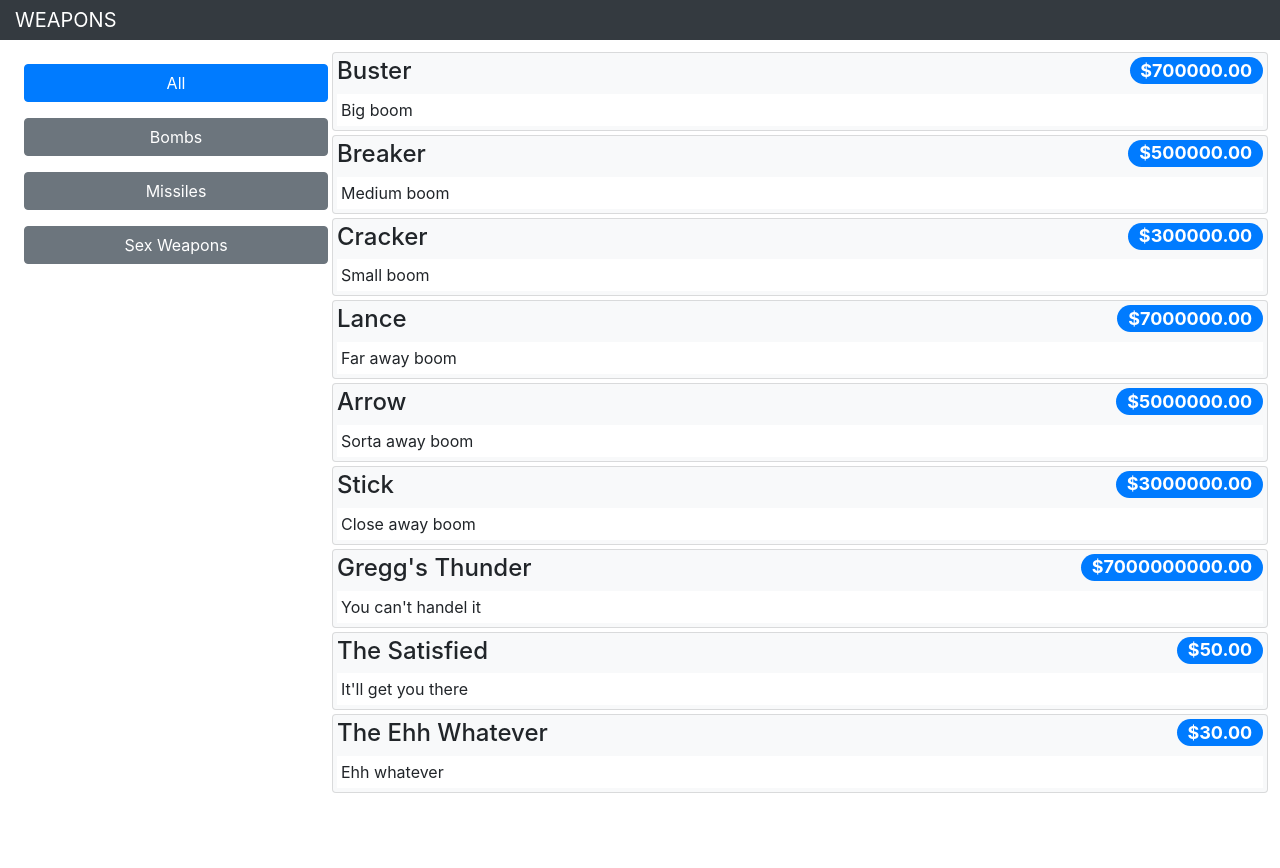
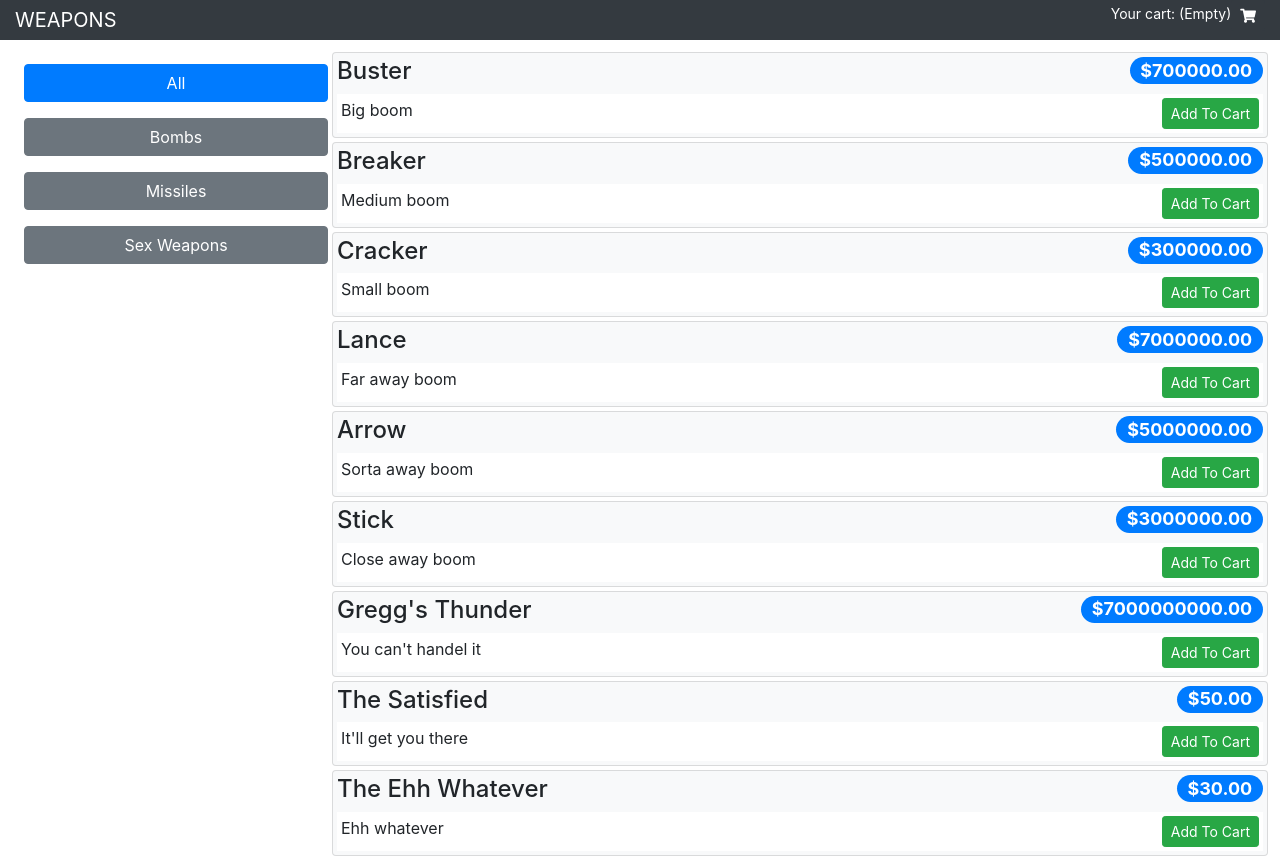
Before and after one commit to greggtrueb/react_learn, a React (Create React App) app: page /shop/products in a window 1280 px wide. Before the commit the page ends 805 px from the top, so only its background shows below. Built offline with nearby package versions, Linux system fonts and the light colour scheme.

Commit message:
Cart working

```diff
--- a/src/data/CartReducer.js
+++ b/src/data/CartReducer.js
@@ -1,7 +1,7 @@
 import { ActionTypes } from "./Types"
 
 export const CartReducer = (storeData, action) => {
-    let newStore = { cart: [], cartItem: 0, cartPrice: 0, ...storeData }
+    let newStore = { cart: [], cartItems: 0, cartPrice: 0, ...storeData }
     // eslint-disable-next-line default-case
     switch(action.type){
         case ActionTypes.CART_ADD:
--- a/src/data/Types.js
+++ b/src/data/Types.js
@@ -8,5 +8,5 @@ export const ActionTypes = {
     CART_ADD: "cart_add",
     CART_UPDATE: "cart_update",
     CART_REMOVE: "cart_remote",
-    CART_CLEAR: "cart_clear"
+    CART_CLEAR: "cart_clear`"
 }
--- a/src/weaponShop/CartSummary.js
+++ b/src/weaponShop/CartSummary.js
@@ -5,7 +5,7 @@ export class CartSummary extends Component {
     getSummary = () => {
         if ( this.props.cartItems > 0 ) {
             return <span>
-                { this.props.cartItems } items(s)
+                { this.props.cartItems } items(s),
                 ${ this.props.cartPrice.toFixed(2) }
             </span>
         }else{
@@ -21,8 +21,8 @@ export class CartSummary extends Component {
         return <div className={"float-right"}>
             <small>
                 { this.getSummary() }
-                <Link className={ this.getLinkClasses() }to={"/weaponShop/cart"}>
-                    <i className={"fa fa-shopping-cart"}></i>
+                <Link className={ this.getLinkClasses() } to="/weaponShop/cart">
+                    <i className="fa fa-shopping-cart"></i>
                 </Link>
             </small>
         </div>
--- /dev/null
+++ b/src/weaponShop/CatagoryButton.js
@@ -0,0 +1,10 @@
+import React, { Component } from "react"
+import { ToggleLink } from "./ToggleLink";
+
+export class CatagoryButton extends Component {
+    render() {
+        return <React.Fragment>
+            <ToggleLink key={ this.props.cat } to={`${this.props.baseUrl}/${ this.props.cat.toLowerCase()}`}>{ this.props.cat }</ToggleLink>
+        </React.Fragment>
+    }
+}
--- a/src/weaponShop/CategoryNavigation.js
+++ b/src/weaponShop/CategoryNavigation.js
@@ -1,12 +1,13 @@
 import React, { Component } from "react"
 import { ToggleLink } from "./ToggleLink";
+import {CatagoryButton} from "./CatagoryButton";
 
 export class CategoryNavigation extends Component {
     render() {
         return <React.Fragment>
             <ToggleLink to={ this.props.baseUrl } exact={ true }>All</ToggleLink>
             { this.props.categories && this.props.categories.map( cat =>
-                <ToggleLink key={ cat } to={`${this.props.baseUrl}/${cat.toLowerCase()}`}>{cat}</ToggleLink>
+                <CatagoryButton cat={ cat } baseUrl={ this.props.baseUrl } />
             )}
         </React.Fragment>
     }
--- a/src/weaponShop/Product.js
+++ b/src/weaponShop/Product.js
@@ -11,6 +11,9 @@ export class Product extends Component {
             </h4>
             <div className="card-text bg-white p-1">
                 { this.props.product.description }
+                <button className="btn btn-success btn-sm float-right" onClick= { () => this.props.addToCart(this.props.product) } >
+                    Add To Cart
+                </button>
             </div>
         </div>
     }
--- a/src/weaponShop/ProductList.js
+++ b/src/weaponShop/ProductList.js
@@ -7,7 +7,8 @@ export class ProductList extends Component {
             return <h5 className ="p-2">No Products</h5>
         }
         return this.props.products.map(p =>
-            <Product product={ p }/>
+            <Product product={ p } addToCart={ this.props.addToCart }/>
         )
+
     }
 }
--- a/src/weaponShop/Shop.js
+++ b/src/weaponShop/Shop.js
@@ -1,6 +1,7 @@
 import React, { Component } from "react";
 import { CategoryNavigation } from "./CategoryNavigation";
 import { ProductList } from "./ProductList";
+import { CartSummary } from "./CartSummary";
 
 export class Shop extends Component {
 
@@ -9,6 +10,7 @@ export class Shop extends Component {
             <div className={"row"}>
                 <div className="col bg-dark text-white">
                     <div className={"navbar-brand"}>WEAPONS</div>
+                    <CartSummary { ...this.props } />
                 </div>
             </div>
             <div className={"row"}>
@@ -16,7 +18,7 @@ export class Shop extends Component {
                     <CategoryNavigation baseUrl={"/shop/products"} categories={ this.props.categories }/>
                 </div>
                 <div className={"col-9 p-2"}>
-                    <ProductList products={ this.props.products }/>
+                    <ProductList products={ this.props.products } addToCart={ this.props.addToCart } />
                 </div>
             </div>
         </div>
--- a/src/weaponShop/ShopConnector.js
+++ b/src/weaponShop/ShopConnector.js
@@ -1,16 +1,17 @@
 import React, { Component } from "react";
 import { Switch, Route, Redirect } from "react-router-dom";
 import { connect } from "react-redux";
-import { loadData } from "../data/ActionCreators.js"
+import { loadData } from "../data/ActionCreators.js";
 import { DataTypes } from "../data/Types.js";
 import { Shop } from "./Shop";
+import { addToCart, updateCartQuantity, removeFromCart, clearCart }  from "../data/CartActionCreators";
 
 const mapStateToProps = (dataStore) => ({
     ...dataStore
 })
 
 const mapDispatchToProps = {
-    loadData
+    loadData, addToCart, updateCartQuantity, removeFromCart, clearCart
 }
 
 const filterProducts = (products = [], category) =>  (!category || category === "All")
```
Also changed, not shown: package.json (+11 -11 lines), 1 other file (tests, documents, lock files or other folders).
